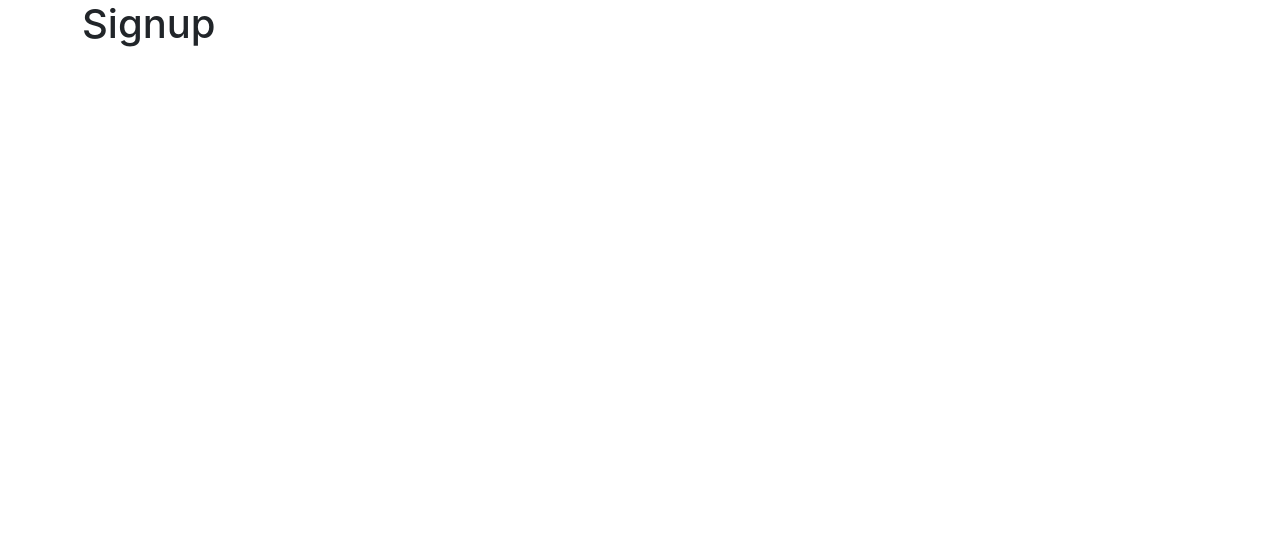
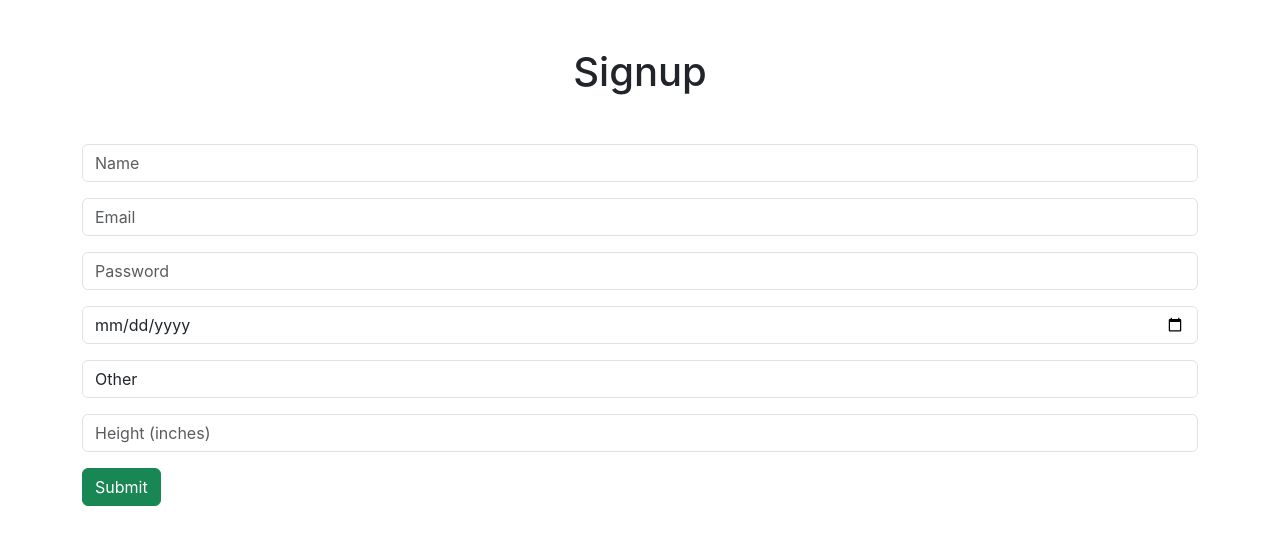
Before and after one commit to benjaminstratton/pernWorkoutFrontend, a React (Create React App) app in the folder frontend/: page /signup in a window 1280 px wide. Shown: the top 544 px of the page. Built offline with nearby package versions, Linux system fonts and the light colour scheme; the HTML template or start-up script is replaced by a standard one.

Commit message:
created singup form and connected to backend

```diff
--- a/frontend/public/index.html
+++ b/frontend/public/index.html
@@ -10,8 +10,6 @@
       content="Web site created using create-react-app"
     />
     <link rel="apple-touch-icon" href="%PUBLIC_URL%/logo192.png" />
-
-    <link rel="manifest" href="%PUBLIC_URL%/manifest.json" />
     <link
       href="https://cdn.jsdelivr.net/npm/bootstrap@5.3.0-alpha3/dist/css/bootstrap.min.css"
       rel="stylesheet"
--- a/frontend/src/components/Signup.js
+++ b/frontend/src/components/Signup.js
@@ -1,9 +1,93 @@
-import React from "react";
+import React, { useState } from "react";
 
-const Signup = () => {
+const Signup = ({ setAuth }) => {
+  const [inputs, setInputs] = useState({
+    name: "",
+    email: "",
+    password: "",
+    dob: "",
+    sex: "",
+    height: "",
+  });
+
+  const { name, email, password, dob, sex, height } = inputs;
+
+  const onChange = (e) => {
+    setInputs({ ...inputs, [e.target.name]: e.target.value });
+  };
+
+  const onSubmitForm = async (e) => {
+    e.preventDefault();
+    try {
+      const body = { name, email, password, dob, sex, height };
+      const response = await fetch("http://localhost:5000/auth/signup", {
+        method: "POST",
+        headers: { "Content-Type": "application/json" },
+        body: JSON.stringify(body),
+      });
+      const parseRes = await response.json();
+      localStorage.setItem("token", parseRes.token);
+      setAuth(true);
+    } catch (err) {
+      console.error(err.message);
+    }
+  };
+
   return (
     <>
-      <h1>Signup</h1>
+      <h1 className="text-center my-5">Signup</h1>
+      <form onSubmit={onSubmitForm}>
+        <input
+          type="text"
+          name="name"
+          placeholder="Name"
+          className="form-control my-3"
+          value={name}
+          onChange={(e) => onChange(e)}
+        />
+        <input
+          type="email"
+          name="email"
+          placeholder="Email"
+          className="form-control my-3"
+          value={email}
+          onChange={(e) => onChange(e)}
+        />
+        <input
+          type="password"
+          name="password"
+          placeholder="Password"
+          className="form-control my-3"
+          value={password}
+          onChange={(e) => onChange(e)}
+        />
+        <input
+          type="date"
+          name="dob"
+          className="form-control my-3"
+          value={dob}
+          onChange={(e) => onChange(e)}
+        />
+        <select
+          name="sex"
+          className="form-control my-3"
+          value={sex}
+          onChange={(e) => onChange(e)}
+        >
+          <option value="U">Other</option>
+          <option value="M">Male</option>
+          <option value="F">Female</option>
+        </select>
+        <input
+          type="number"
+          name="height"
+          placeholder="Height (inches)"
+          className="form-control my-3"
+          value={height}
+          onChange={(e) => onChange(e)}
+        />
+        <button className="btn btn-success">Submit</button>
+      </form>
     </>
   );
 };
```
Also changed, not shown: frontend/public/manifest.json (deleted).
